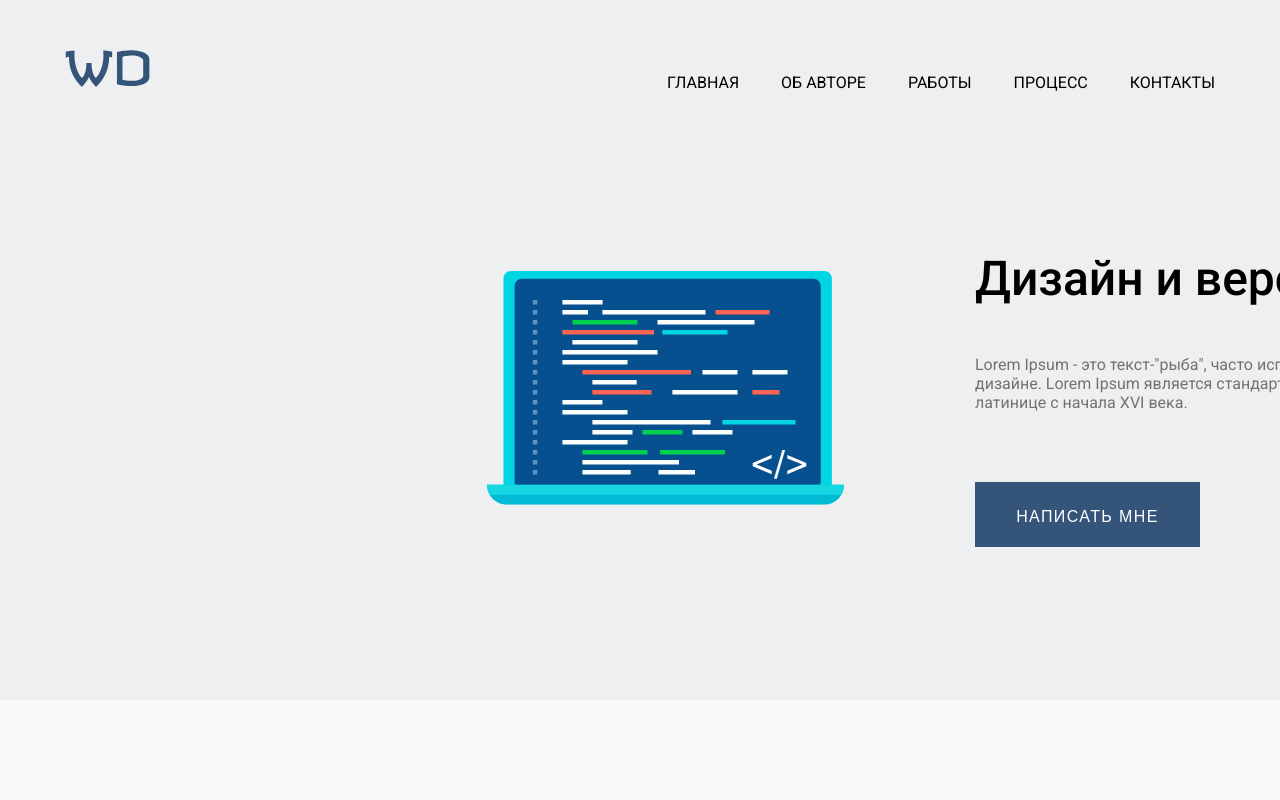
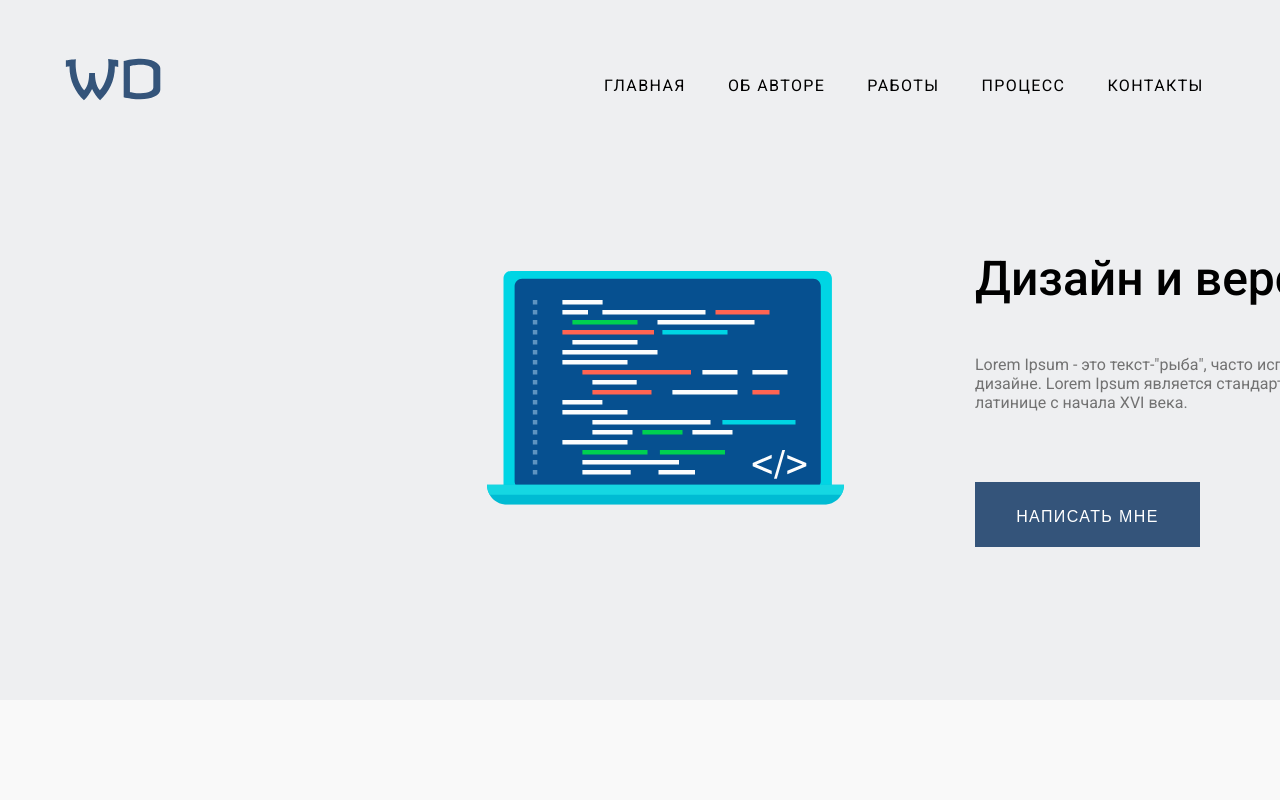
Before and after one commit to Ryan-Gosusluging/developers-website, a plain HTML site: page index.html in a window 1280 px wide. Shown: the top 800 px of the page. Drawn offline with Linux system fonts and the light colour scheme; a web font is replaced by a local one.

Commit message:
Update style.css

```diff
--- a/css/style.css
+++ b/css/style.css
@@ -1,6 +1,8 @@
 body{
+    position: absolute;
     background-color: #F9F9F9;
-    width: 1920px;
+    width: 100%;
+    max-width: 1920px;
     height: 1080px;
     font-family: Roboto;
     margin: 0;
@@ -54,26 +56,28 @@ p{
 }
 
 .header{
-    position: fixed;
-    top: 0;
-    left: 0;
     width: 100%;
+    position: absolute;
 }
 
 .header_wrapper{
     display: flex;
     flex-wrap: wrap;
-    align-items: flex-end;
     justify-content: space-between;
 }
 
-.header_logo{
-    padding-top: 50px;
+.header_logo_picture{
+    margin-top: 50px;
+    width: 96px;
+    height: 60px;
 }
 
 .header_list{
     display: flex;
     flex-wrap: wrap;
+    margin-top: 76px;
+    width: 611px;
+    height: 16px;
 }
 
 .header_element{
@@ -89,6 +93,8 @@ p{
     font-weight: 400px;
     color: black;
     text-decoration: none;
+    letter-spacing: 1.4px;
+    text-transform: uppercase;
 }
 
 .header_link:hover, .header_link:focus, .header_link:active{
@@ -96,7 +102,6 @@ p{
 }
 
 .start{
-    max-width: 1920px;
     width: 100%;
     height: 700px;
     background-color: #EEEFF1;
@@ -154,7 +159,7 @@ p{
 
 .blue_projects{
     background-color: #34547A;
-    width: 1920px;
+    width: 100%;
     height: 250px;
 }
 
@@ -166,7 +171,8 @@ p{
 }
 
 .my_skills{
-    margin: 102px 385px;
+    margin-top: 102px;
+    margin-bottom: 101px;
     display: flex;
     justify-content: center;
     gap: 150px;
@@ -215,7 +221,7 @@ p{
 
 .how_work{
     background-color: #EEEFF1;
-    width: 1920px;
+    width: 100%;
     height: 1004px;
 }
 
@@ -249,6 +255,7 @@ p{
 }
 
 .photos{
+    width: 100%;
     display: grid;
     grid-template-columns: repeat(4,480px);
     grid-template-rows: repeat(2,480px);
@@ -271,7 +278,7 @@ p{
 .last-block{
     margin-top: 100px;
     background-color: #EEEFF1;
-    width: 1920px;
+    width: 100%;
     height: 762px;
 }
 
@@ -347,7 +354,7 @@ p{
 
 .footer{
     background-color: #34547A;
-    width: 1920px;
+    width: 100%;
     height: 151px;
     display: flex;
     justify-content: space-between;
```
